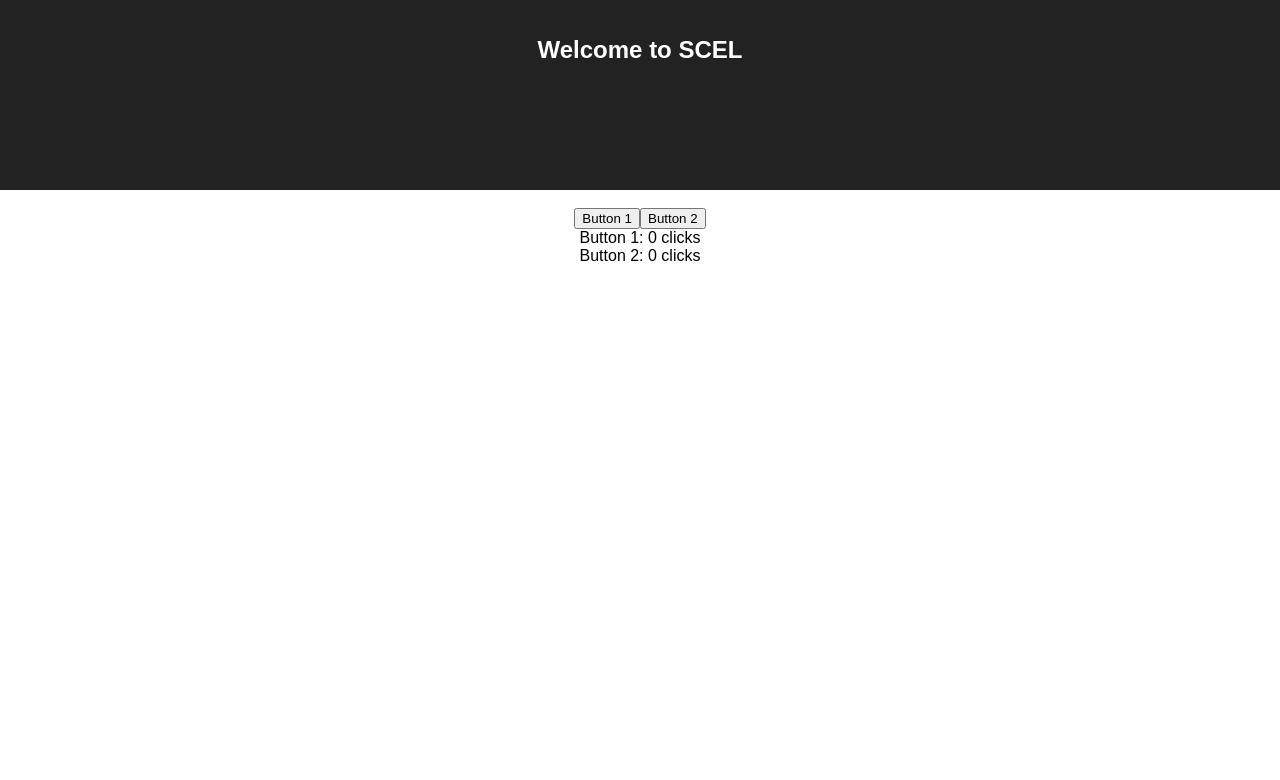
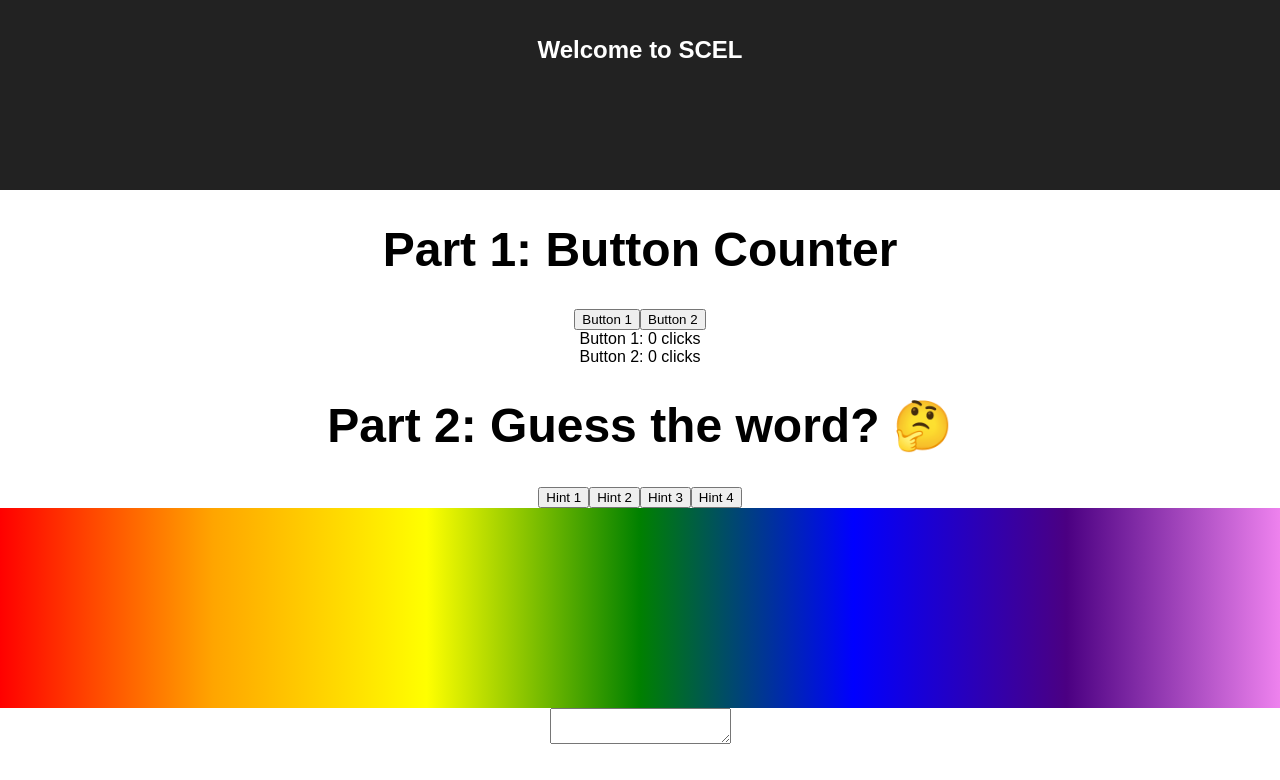
Before and after one commit to akirav/scelbutton-tutorial, a React (Create React App) app: page / in a window 1280 px wide. Shown: the top 780 px of the page. Built offline with nearby package versions, Linux system fonts and the light colour scheme.

Commit message:
Add Part 2

```diff
--- a/src/App.css
+++ b/src/App.css
@@ -22,6 +22,18 @@
   font-size: large;
 }
 
+.Big {
+  font-size: 3.0em;
+}
+
+.Box {
+  background: linear-gradient(to right, red,orange,yellow,green,blue,indigo,violet); ;
+  height: 200 px;
+  width: 200 px;
+  padding: 100px;
+}
+
+
 @keyframes App-logo-spin {
   from { transform: rotate(0deg); }
   to { transform: rotate(360deg); }
--- a/src/App.js
+++ b/src/App.js
@@ -7,11 +7,15 @@ class App extends Component {
     super(props);
     this.state = {
       count: 0,
-      count1: 0
+      count1: 0,
+      Def1: "A band of colors, as seen in a rainbow",
+      Def2: "The entire range of wavelengths of electromagnetic radiation.",
+      Def3: "Cable Company",
+      Def4: ""
     }
 }
 
-handleClick(){
+handleClick1(){
   this.setState(prevState => {
     return {count: prevState.count + 1}
   });
@@ -32,8 +36,10 @@ handleClick2(){
         <p className="App-intro">
         </p>
 
+        <h1 className="Big" >Part 1: Button Counter</h1>
 
-        <button onClick={this.handleClick.bind(this)}>Button 1 </button>
+
+        <button onClick={this.handleClick1.bind(this)}>Button 1 </button>
         <button onClick={this.handleClick2.bind(this)}>Button 2 </button>
 
         <div>
@@ -44,6 +50,20 @@ handleClick2(){
           Button 2: {this.state.count1} clicks
         </div>
 
+      <h1 className ="Big">Part 2: Guess the word? 🤔</h1>
+
+        <div>
+          <button onClick={this.handleClick1.bind(this)}>Hint 1</button>
+          <button onClick={this.handleClick2.bind(this)}>Hint 2</button>
+          <button onClick={this.handleClick1.bind(this)}>Hint 3</button>
+          <button onClick={this.handleClick2.bind(this)}>Hint 4</button>
+        </div>
+
+        <header className = "Box">
+
+        </header>
+
+        <textarea> </textarea>
 
       </div>
 
--- a/src/index.css
+++ b/src/index.css
@@ -1,5 +1,5 @@
 body {
   margin: 0;
-  padding: 0;
+  padding: 10px, 20px,10px, 20px;
   font-family: sans-serif;
 }
```
